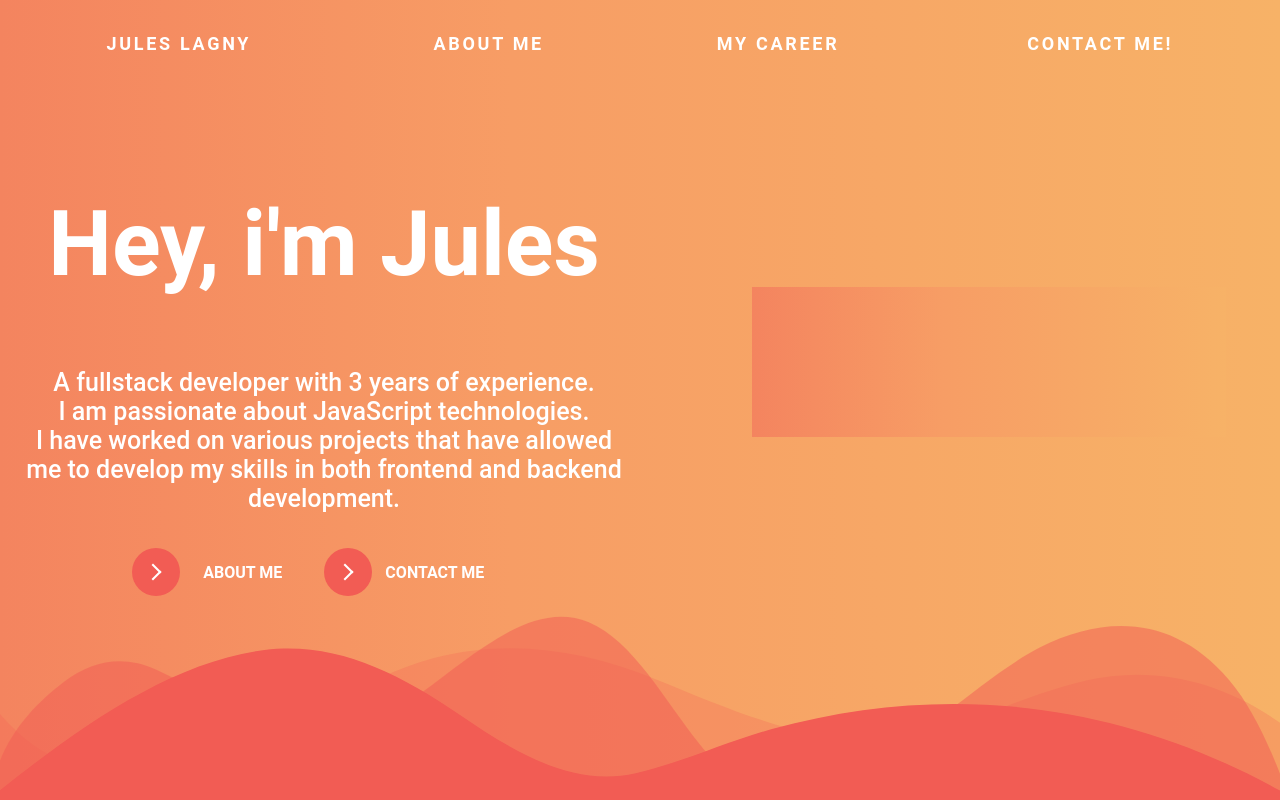
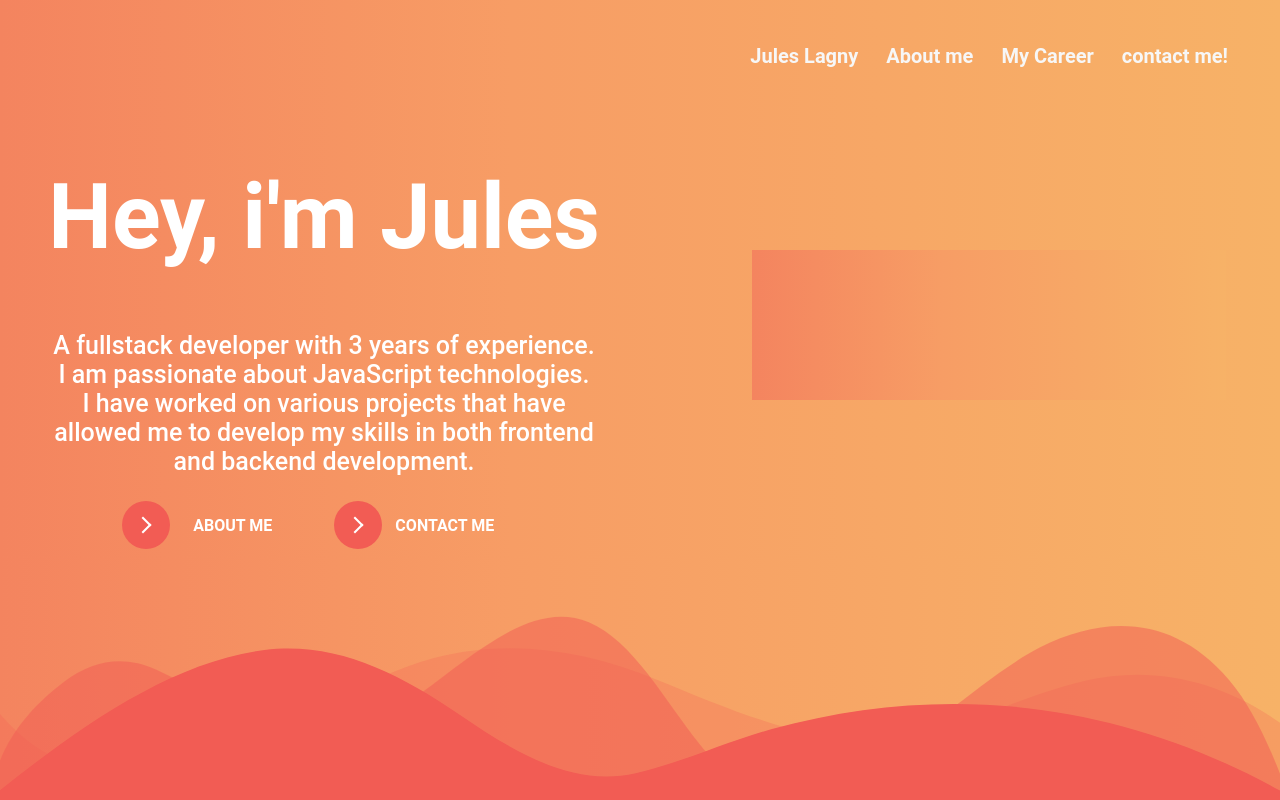
Before and after one commit to RaEace/portfolio-v2, a React (Vite) app: page / in a window 1280 px wide. Built offline with nearby package versions, Linux system fonts and the light colour scheme.

Commit message:
feat: some advancements

```diff
--- a/src/components/navbar/NavBar.css
+++ b/src/components/navbar/NavBar.css
@@ -1,50 +1,84 @@
-ul {
-  padding: 0;
-  list-style: none;
-  display: table;
-  text-align: center;
-  width: 100%;
+#menu {
+    display: flex;
+    justify-content: flex-end;
+    align-items: flex-start;
+    margin-right: 30px;
+    gap: 10px;
+}
+#menu li {
+	float: left;
+	display: inline;
+	position: relative;
+    cursor: pointer
 }
 
-.navbar li {
-  display: table-cell;
-  position: relative;
+#menu a {
+	display: block;
+	line-height: 65px;
+	padding: 0 14px;
+	text-decoration: none;
+	color: #F7F7F7;
+	font-size: 20px;
 }
 
-.navbar a {
-  color: #fff;
-  text-transform: uppercase;
-  text-decoration: none;
-  letter-spacing: 0.15em;
-  display: inline-block;
-  padding: 15px 20px;
-  position: relative;
-}
-.navbar a:after {
-  background: none repeat scroll 0 0 transparent;
-  bottom: 0;
-  content: "";
-  display: block;
-  height: 2px;
-  left: 50%;
-  position: absolute;
-  background: #fff;
-  transition: width 0.3s ease 0s, left 0.3s ease 0s;
-  width: 0;
-}
-.navbar a:hover:after {
-  width: 100%;
-  left: 0;
-}
-@media screen and (max-height: 300px) {
-  .navbar ul {
-    margin-top: 40px;
-  }
+#menu a.dropdown-arrow:after {
+	content: "\25BE";
+	margin-left: 5px;
 }
 
-.navbar {
-  font-size: 18px;
-  color: #fff;
-  justify-content: space-between;
-  align-items: center;
+#menu li a:hover {
+	color: #F25C54;
 }
+
+#menu input {
+	display: none;
+	margin: 0;
+	padding: 0;
+	height: 65px;
+	width: 100%;
+	opacity: 0;
+	cursor: pointer
+}
+
+#menu label {
+	display: none;
+	line-height: 65px;
+	text-align: center;
+	position: absolute;
+	left: 35px
+}
+
+#menu label:before {
+	font-size: 1.6em;
+	content: "\2261";
+	margin-left: 20px;
+}
+
+#menu ul.sub-menus{
+	height: auto;
+	overflow: hidden;
+	width: 170px;
+	background: #F25C54;
+	position: absolute;
+	z-index: 99;
+	display: none;
+}
+
+#menu ul.sub-menus li {
+	display: block;
+	width: 100%;
+}
+
+#menu ul.sub-menus a {
+	color: #FFFFFF;
+	font-size: 16px;
+}
+
+#menu li:hover ul.sub-menus {
+	display: block
+}
+
+#menu ul.sub-menus a:hover{
+	background: #F2F2F2;
+	color: #F7B267;
+}
--- a/src/components/navbar/NavBar.tsx
+++ b/src/components/navbar/NavBar.tsx
@@ -1,7 +1,9 @@
+import { useState } from "react";
 import "./NavBar.css";
 import { useNavigate } from "react-router-dom";
 
 const NavBar: React.FC = () => {
+  const [isMenuOpen, setIsMenuOpen] = useState(false);
   const navigation = useNavigate();
 
   const handleRedirect = (url: string) => {
@@ -9,16 +11,20 @@ const NavBar: React.FC = () => {
   };
 
   return (
-    <nav className="navbar">
-      <ul className="navbar container-fluid">
-        <>
+    <nav id="menu">
+      <input
+        className={`${!isMenuOpen ? "not-" : ""}checked-menu`}
+        type="checkbox"
+        id="responsive-menu"
+        onClick={() => setIsMenuOpen(!isMenuOpen)}
+      />
+      <label></label>
+      <ul>
         <li>
           <a onClick={() => handleRedirect("/")}>
             <b>Jules Lagny</b>
           </a>
         </li>
-        </>
-        <>
         <li>
           <a onClick={() => handleRedirect("/about-me")}>
             <b>About me</b>
@@ -34,7 +40,6 @@ const NavBar: React.FC = () => {
             <b>contact me!</b>
           </a>
         </li>
-        </>
       </ul>
     </nav>
   );
--- a/src/pages/home/Home.css
+++ b/src/pages/home/Home.css
@@ -2,21 +2,15 @@
   display: flex;
   align-items: center;
   justify-content: center;
-margin-top: 5%;
 }
 
 .text-container {
     flex: 1;
     text-align: center;
-    box-sizing: border-box;
-    margin: auto;
-    align-items: center;
 }
 
 .animation-container {
     flex: 1;
-    justify-content: center;
-    align-self: center;
 }
 
 .animation-size {
@@ -37,6 +31,13 @@ margin-top: 5%;
 .home-text {
     color: white;
     font-size: 25px;
+    padding-left: 30px;
+    padding-right: 30px;
     font-weight: 500;
-    padding: 10px;
 }
+
+.btn-spacing {
+    display: flex;
+    gap: 20px;
+    justify-content: center;
+}
--- a/src/pages/home/Home.tsx
+++ b/src/pages/home/Home.tsx
@@ -1,5 +1,4 @@
 import Developer from "/svg/developer.svg?react";
-import HomePicture from "../../components/homePicture/HomePicture";
 
 import "./Home.css";
 import HomeButton from "../../components/homeButton/HomeButton";
@@ -17,7 +16,7 @@ const Home = () => {
             on various projects that have allowed me to develop my skills in
             both frontend and backend development.
           </p>
-          <div>
+          <div className="btn-spacing">
             <HomeButton text="About me" />
             <HomeButton text="contact me" />
           </div>
```
Lines whose indentation alone changed are shown as unchanged.
